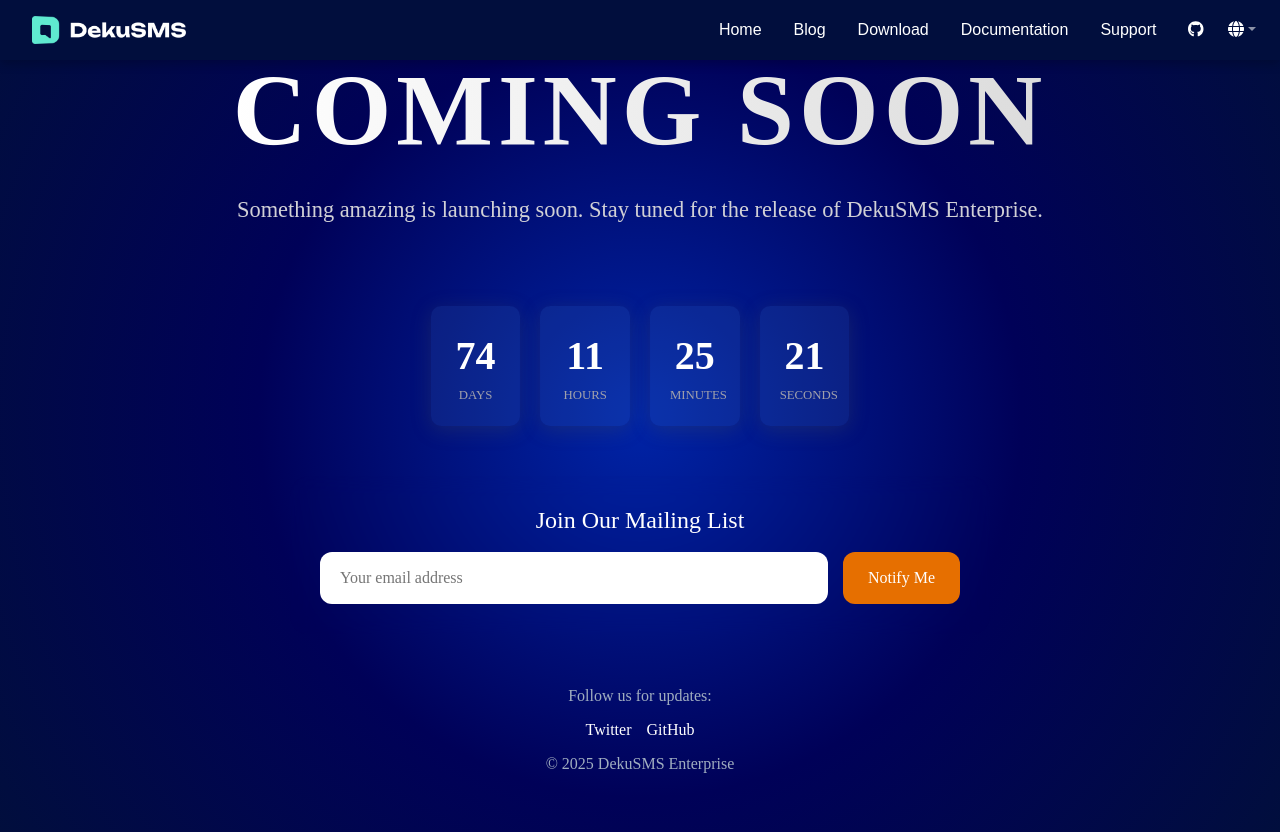
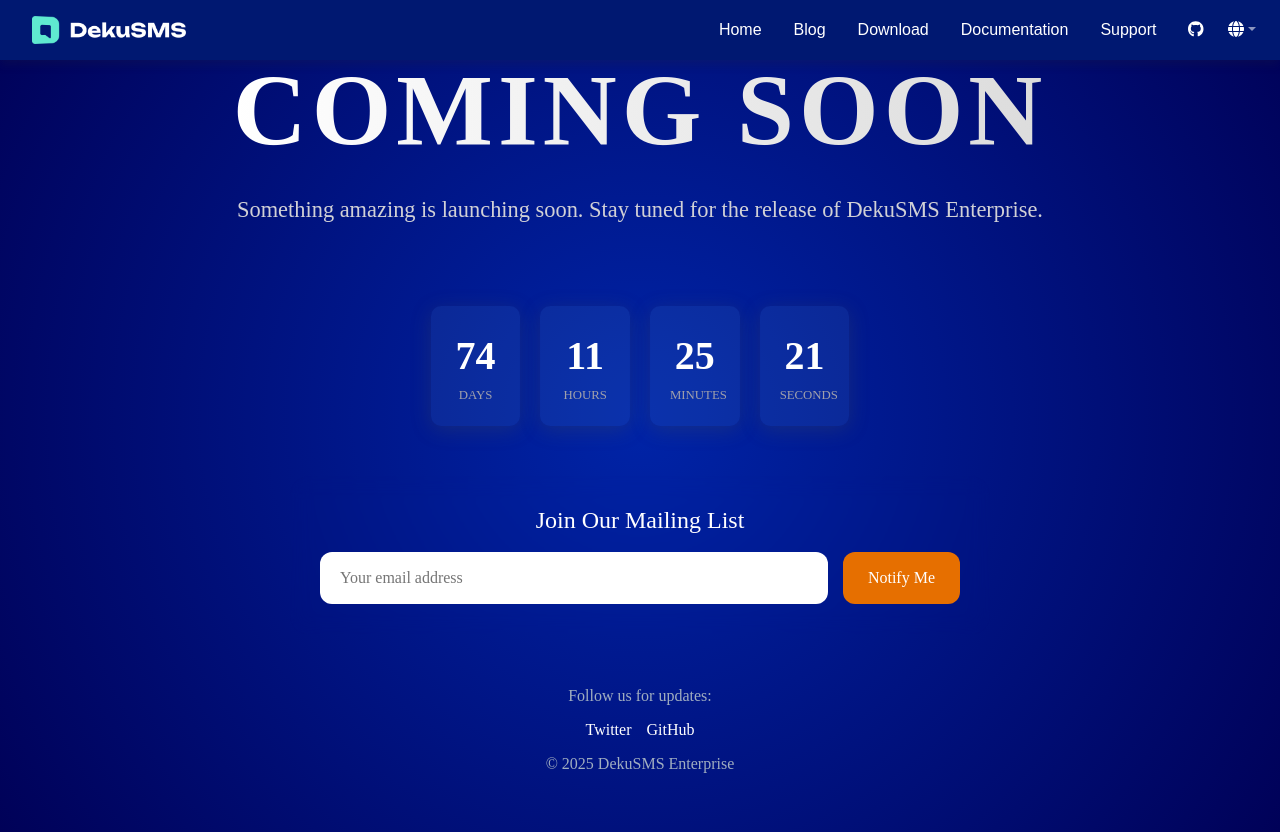
Before and after one commit to dekusms/DekuSMS-Website, a React (Vite) app: page /comingsoon in a window 1280 px wide. Built offline with nearby package versions, Linux system fonts and the light colour scheme; no server answers.

Commit message:
change background color

```diff
--- a/src/App.jsx
+++ b/src/App.jsx
@@ -7,7 +7,7 @@
   Navigate,
 } from "react-router-dom";
 import Home from './pages/Home';
-// import Enterprise from './pages/Enterprise';
+import Enterprise from './pages/Enterprise';
 import Login from './pages/Login';
 import Signup from './pages/Signup';
 import Dashboard from './pages/Dashboard';
@@ -41,7 +41,7 @@
     <div className="App">
       <Routes>
         <Route path="/" element={<Home />} />
-        {/* <Route path="/enterprise/*" element={<Enterprise />} /> */}
+        <Route path="/enterprise/*" element={<Enterprise />} />
         <Route path="/comingsoon" element={<ComingSoon />} />
         <Route path="/login" element={<Login />} />
         <Route path="/signup" element={<Signup />} />
--- a/src/components/Navbar.jsx
+++ b/src/components/Navbar.jsx
@@ -22,25 +22,28 @@
     <nav
       className="navbar navbar-expand-lg navbar-dark fixed-top px-3"
       style={{
-        backgroundColor: "#010e3d",
-        boxShadow: "0px 4px 10px rgba(0, 0, 0, 0.2)",
+        background: "#001871",
+        boxShadow:" 0px 0px 15px rgba(255, 255, 255, 0.2)",
       }}
     >
       <Link className="navbar-brand d-flex align-items-center" to="/" style={linkStyle}>
         <img
           src="/DekuSMS-Dark Theme.png"
           alt="Logo"
-          style={{ height: "28px", marginRight: "8px" }}
+          style={{ height: "22px", marginRight: "8px" }}
         />
       </Link>
 
       <button
   className="navbar-toggler"
   type="button"
+  aria-label="Toggle navigation"
+  aria-expanded={expanded}
   onClick={() => setExpanded(!expanded)}
 >
   <span className="navbar-toggler-icon"></span>
 </button>
+
 
       <div className={`collapse navbar-collapse ${expanded ? "show" : ""}`}>
         <ul className="navbar-nav ms-auto">
--- a/src/pages/ComingSoon.jsx
+++ b/src/pages/ComingSoon.jsx
@@ -52,7 +52,7 @@
       alignItems: 'center',
       flexDirection: 'column',
       minHeight: '100vh',
-      background: 'radial-gradient(circle, #0024A8, #000158, #010e3d)',
+      background: 'radial-gradient(circle, #0024A8, #000158)',
       color: '#ffffff',
       fontFamily: 'Arial, sans-serif',
       position: 'relative',
@@ -63,8 +63,8 @@
  <nav
       className="navbar navbar-expand-lg navbar-dark fixed-top px-3"
       style={{
-        backgroundColor: "#010e3d",
-        boxShadow: "0px 4px 10px rgba(0, 0, 0, 0.2)",
+        background: "#001871",
+        boxShadow: "0px 4px 10px rgba(45, 43, 43, 0.2)",
       }}
     >
       <Link className="navbar-brand d-flex align-items-center" to="/" style={linkStyle}>
```
Also changed, not shown: .pnp.cjs, 1 other file (tests, documents, lock files or other folders). Lines whose indentation alone changed are shown as unchanged.
